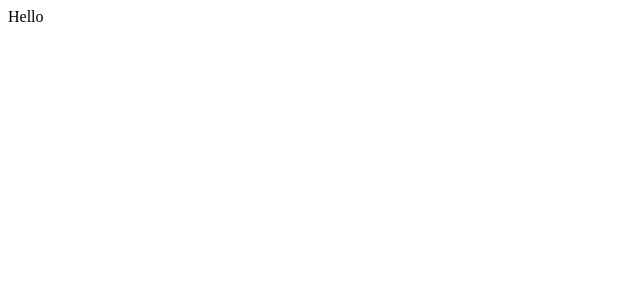
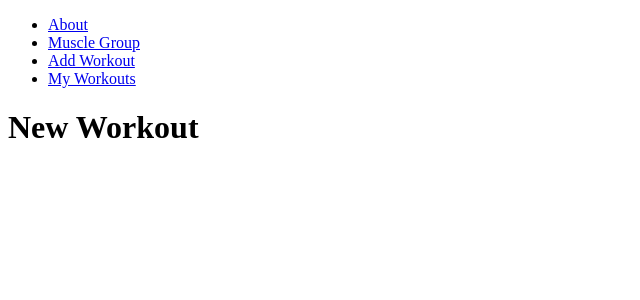
Before and after one commit to heathervalene/MuscleMemory_frontend, a React (Vite) app: page /addworkout in a window 1280 px wide. Shown: the top 300 px of the page, without its empty margins (0-640 px from the left). Built offline with nearby package versions, Linux system fonts and the light colour scheme.

Commit message:
initial nav and routes setup

```diff
--- a/src/App.jsx
+++ b/src/App.jsx
@@ -1,13 +1,31 @@
 import { useState } from 'react'
+import { Routes, Route } from 'react-router-dom'
 import './App.css'
+import Nav from './components/Nav'
+import About from './components/About'
+import MuscleGroup from './components/MuscleGroup'
+import AddWorkout from './components/AddWorkout'
+import WorkoutDetail from './components/WorkoutDetail'
 
 function App() {
-  const [count, setCount] = useState(0)
+
 
   return (
-    <>
-      <div>Hello</div>
-    </>
+    <div>
+
+    <header>
+     <Nav />
+    </header>
+    <main>
+    <Routes>
+     <Route path ='/about' element={<About/>} />
+     <Route path ='/musclegroup' element={<MuscleGroup/>} />
+     <Route path ='/addworkout' element={<AddWorkout/>} />
+     <Route path = '/workoutdetail' element={<WorkoutDetail/>} />
+    </Routes>
+    </main>
+    <footer></footer>
+   </div>
   )
 }
 
--- a/src/assets/services/api.js
+++ b/src/assets/services/api.js
@@ -1,6 +1,6 @@
 import axios from 'axios'
 
-export const BASE_URL = ''
+export const BASE_URL = 'https://muscle-memory-backend-b42b1638c76f.herokuapp.com/'
 
 const Client = axios.create({baseURL: BASE_URL})
 
--- a/src/components/NewWorkout.jsx
+++ b/src/components/AddWorkout.jsx
@@ -1,6 +1,6 @@
 
 
-const NewWorkout = () => {
+const AddWorkout = () => {
     return (
         <div>
             <h1>New Workout</h1>
@@ -8,4 +8,4 @@ const NewWorkout = () => {
     )
 }
 
-export default NewWorkout
+export default AddWorkout
--- a/src/components/Nav.jsx
+++ b/src/components/Nav.jsx
@@ -4,9 +4,10 @@ const Nav = () => {
     return (
         <nav>
             <ul>
-                <li><NavLink to="/">Home</NavLink></li>
                 <li><NavLink to="/about">About</NavLink></li>
                 <li><NavLink to="/musclegroup">Muscle Group</NavLink></li>
+                <li><NavLink to="/addworkout">Add Workout</NavLink></li>
+                <li><NavLink to="/workoutdetail">My Workouts</NavLink></li>
 
             </ul>
         </nav>
```
